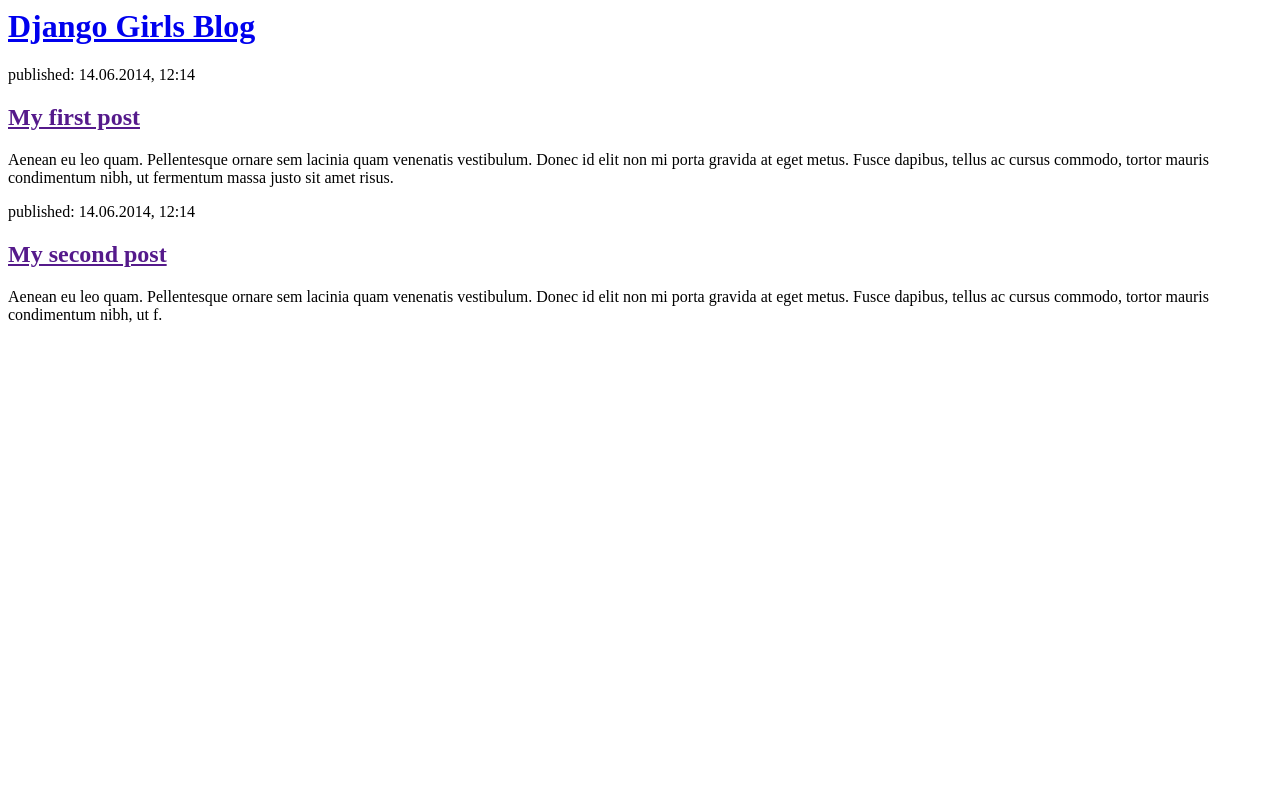
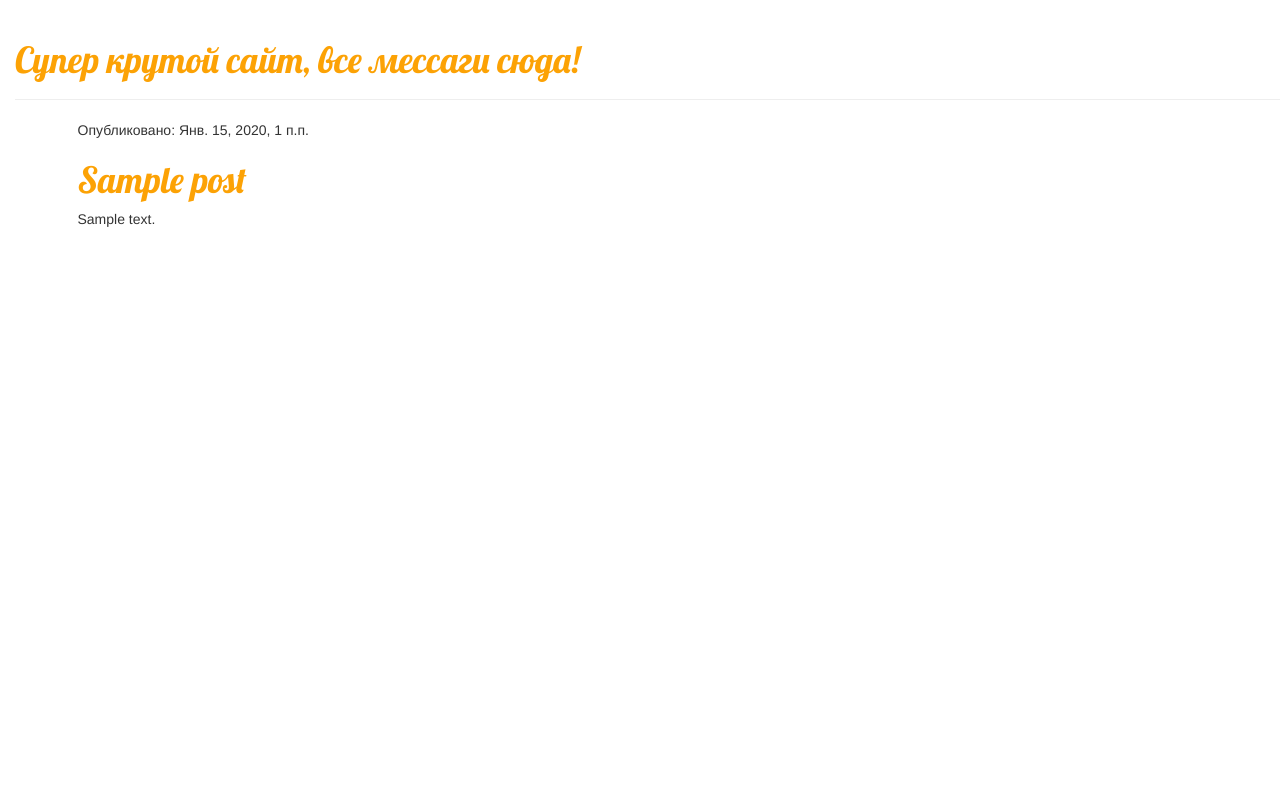
Before and after one commit to lildio/lildio-site, a Django app: page / in a window 1280 px wide. Run offline with Django 3.2, Linux system fonts and the light colour scheme; tables that the repository leaves empty hold one stand-in row (values such as "Sample post"); some libraries are stand-ins or nearby versions.

Commit message:
start all new site

```diff
--- /dev/null
+++ b/blog/static/css/blog.css
@@ -0,0 +1,7 @@
+h1 a {
+    color: #FCA205;
+    font-family: 'Lobster';
+}
+body {
+    padding-left: 15px;
+}
--- a/blog/templates/blog/post_list.html
+++ b/blog/templates/blog/post_list.html
@@ -1,22 +1,33 @@
+{% load static %}
+
+
 <html>
     <head>
-        <title>Django Girls blog</title>
+<link href="https://fonts.googleapis.com/css?family=Lobster&subset=latin,cyrillic" rel="stylesheet" type="text/css">
+        <title>Супер крутой сайт, все мессаги сюда!</title>
+        <link rel="stylesheet" href="//maxcdn.bootstrapcdn.com/bootstrap/3.2.0/css/bootstrap.min.css">
+        <link rel="stylesheet" href="//maxcdn.bootstrapcdn.com/bootstrap/3.2.0/css/bootstrap-theme.min.css">
+        <link rel="stylesheet" href="{% static 'css/blog.css' %}">
     </head>
     <body>
-        <div>
-            <h1><a href="/">Django Girls Blog</a></h1>
+        <div class="page-header">
+            <h1><a href="/">Супер крутой сайт, все мессаги сюда!</a></h1>
         </div>
 
-        <div>
-            <p>published: 14.06.2014, 12:14</p>
-            <h2><a href="">My first post</a></h2>
-            <p>Aenean eu leo quam. Pellentesque ornare sem lacinia quam venenatis vestibulum. Donec id elit non mi porta gravida at eget metus. Fusce dapibus, tellus ac cursus commodo, tortor mauris condimentum nibh, ut fermentum massa justo sit amet risus.</p>
+        <div class="content container">
+    <div class="row">
+        <div class="col-md-8">
+            {% for post in posts %}
+                <div class="post">
+                    <div class="date">
+                        <p>Опубликовано: {{ post.published_date }}</p>
+                    </div>
+                    <h1><a href="">{{ post.title }}</a></h1>
+                    <p>{{ post.text|linebreaksbr }}</p>
+                </div>
+            {% endfor %}
         </div>
-
-        <div>
-            <p>published: 14.06.2014, 12:14</p>
-            <h2><a href="">My second post</a></h2>
-            <p>Aenean eu leo quam. Pellentesque ornare sem lacinia quam venenatis vestibulum. Donec id elit non mi porta gravida at eget metus. Fusce dapibus, tellus ac cursus commodo, tortor mauris condimentum nibh, ut f.</p>
-        </div>
+    </div>
+</div>
     </body>
 </html>
--- a/blog/views.py
+++ b/blog/views.py
@@ -1,5 +1,6 @@
 from django.shortcuts import render
-
+from .models import Post
 # Create your views here.
 def post_list(request):
-    return render(request, 'blog/post_list.html', {})
+    posts = Post.objects.order_by('published_date')
+    return render(request, 'blog/post_list.html',  {'posts': posts})
```
